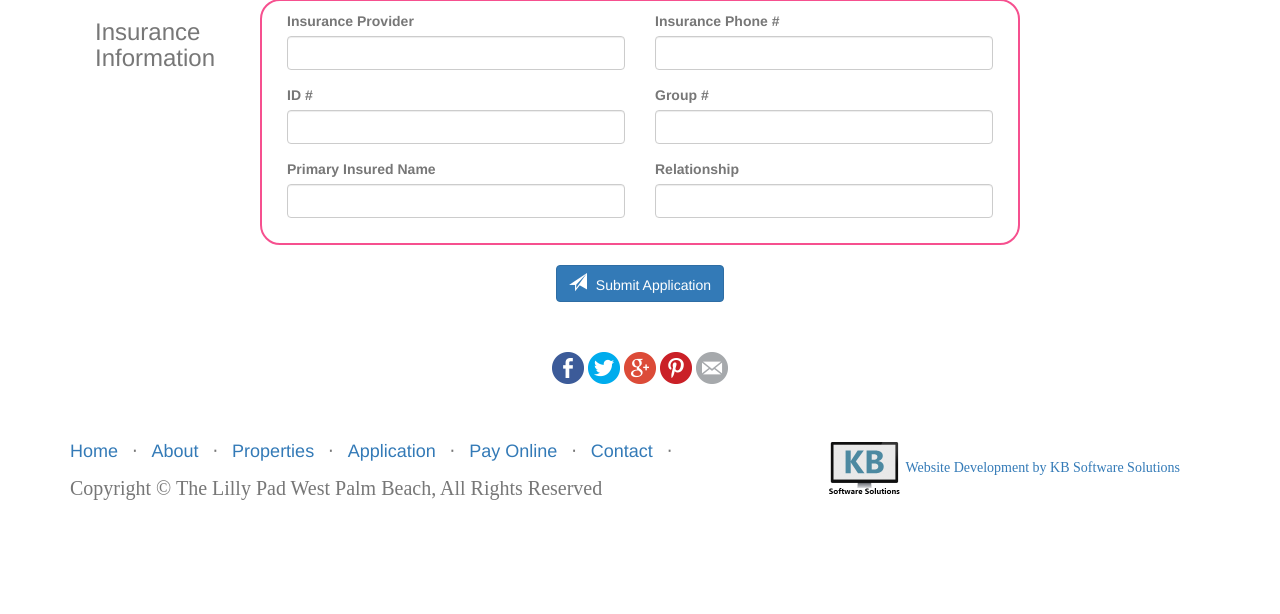
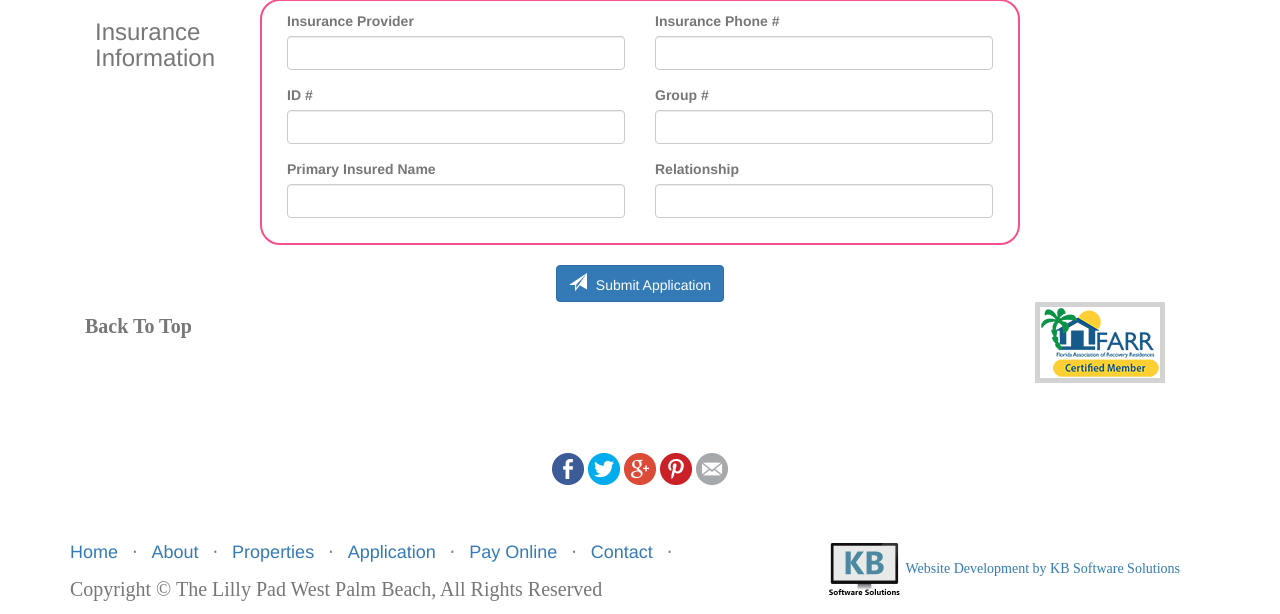
Before and after one commit to johnsonj561/Lilly-Pad, a PHP site: page /view/application.php in a window 1280 px wide. Shown: the part 3889-4503 px from the top of the page. Before the commit the page ends 4389 px from the top, so only its background shows below. Run offline with PHP 8.4, Linux system fonts and the light colour scheme.

Commit message:
FARR logo and Back to Top link added

```diff
--- a/view/application.php
+++ b/view/application.php
@@ -15,6 +15,7 @@
     <script type="text/javascript" src="http://s.sharethis.com/loader.js"></script>
   </head>
   <body>
+    <a name="#top"></a>
     <?php require_once('../templates/navbar.html'); ?>
     <!-- Page Content -->
     <div class="container">
@@ -558,6 +559,15 @@
           </div>
         </form>
       </div>
+      <div class="col-lg-12 row">
+        <div class="col-lg-2">
+          <p class="to-top pull-left"><a href="#top">Back To Top</a></p>
+        </div>
+        <div class="col-lg-8"></div>
+        <div class="col-lg-2">
+          <img class="img-responsive pull-right farr-logo" src="../img/farr-logo-120x71.png"/>
+        </div>
+      </div>
     </div>
     <?php
 require_once('../templates/social-footer.html');
```
